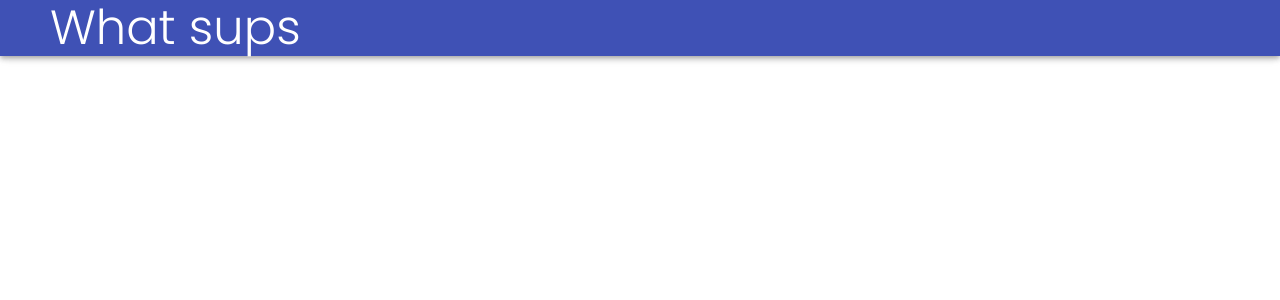
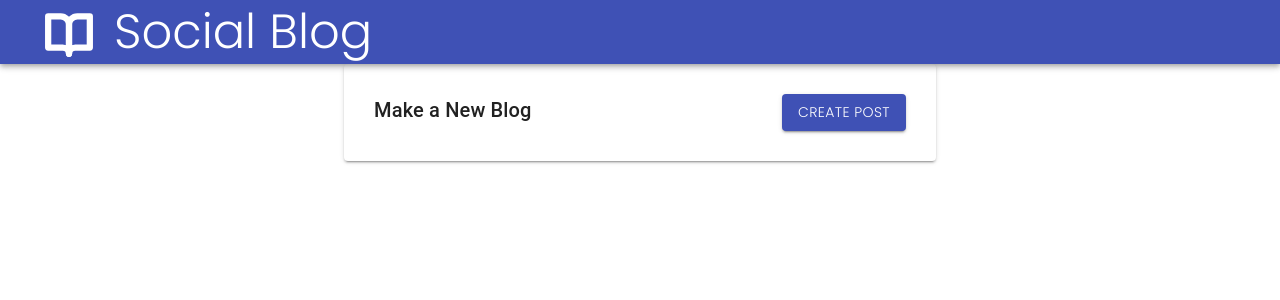
Before and after one commit to yxgdev/social-blog, a React (Create React App) app in the folder frontend/: page / in a window 1280 px wide. Shown: the top 300 px of the page. Built offline with nearby package versions, Linux system fonts and the light colour scheme.

Commit message:
updated Form.js

```diff
--- a/frontend/src/App.js
+++ b/frontend/src/App.js
@@ -1,10 +1,12 @@
 import React from "react";
 import Form from "./components/Form/Form";
+import Navbar from "./components/Navbar/Navbar";
 
 const App = () => {
   return (
     <>
-      <Form>w</Form>
+      <Navbar></Navbar>
+      <Form></Form>
     </>
   );
 };
--- a/frontend/src/components/Form/Form.js
+++ b/frontend/src/components/Form/Form.js
@@ -1,20 +1,71 @@
-import React from "react";
-
+import React, { useEffect, useState } from "react";
 import useStyles from "./style";
-import { Paper, Container, AppBar, Typography } from "@material-ui/core";
+import {
+  Paper,
+  Container,
+  AppBar,
+  Typography,
+  SvgIcon,
+  Grid,
+  TextField,
+  Collapse,
+  Button,
+} from "@material-ui/core";
 const Form = () => {
   const classes = useStyles();
+  const [collapsed, setCollapsed] = useState(false);
+
+  const handleCollapseButton = () => {
+    setCollapsed(!collapsed);
+  };
+
   return (
-    <Paper elevation={2}>
-      <AppBar>
-        <Typography className={classes.brand} variant="h3">
-          {" "}
-          What sups
-        </Typography>
-      </AppBar>
-      <Container>wd</Container>
-    </Paper>
+    <Container className={classes.container} align="center">
+      <Paper className={classes.paper} elevation={2}>
+        <form action="" className={classes.form}>
+          <Grid container direction="row" justifyContent="space-between">
+            <Grid item xs={6}>
+              <Typography variant="h6" align="left">
+                Make a New Blog
+              </Typography>
+            </Grid>
+            <Grid item>
+              <Button
+                color={collapsed ? "secondary" : "primary"}
+                onClick={handleCollapseButton}
+                variant="contained"
+              >
+                {collapsed ? "cancel" : "Create Post"}
+              </Button>
+            </Grid>
+          </Grid>
+          <Collapse in={collapsed}>
+            <Grid
+              direction="row"
+              justifyContent="flex-start"
+              container
+              className={classes.grid}
+            >
+              <Grid className={classes.textField} item xs={12}>
+                <TextField fullWidth label="Title"></TextField>
+              </Grid>
+              <Grid item xs={12}>
+                <TextField fullWidth label="Title"></TextField>
+              </Grid>
+            </Grid>
+          </Collapse>
+        </form>
+      </Paper>
+    </Container>
   );
 };
 
 export default Form;
+
+// title: String,
+//   content: String,
+//   selectedFile: String,
+//   author: String,
+//   createdAt: {
+//     type: Date,
+//     required: true,
--- a/frontend/src/components/Form/style.js
+++ b/frontend/src/components/Form/style.js
@@ -1,9 +1,20 @@
 import { makeStyles } from "@material-ui/core";
-
 export default makeStyles(() => ({
-  brand: {
-    marginLeft: "50px",
-    fontFamily: ["Poppins", "sans-serif"].join(","),
+  container: {
+    width: "50%",
+  },
+  grid: {
+    padding: "10px 0px",
+  },
+  form: {},
+  paper: {
+    padding: "30px",
+  },
+  textField: {
+    maxWidth: "100px",
   },
 }));
+
 //
+//
+//
--- /dev/null
+++ b/frontend/src/components/Navbar/Navbar.js
@@ -0,0 +1,30 @@
+import bookSvg from "../../images/book-open.svg";
+
+import React from "react";
+import {
+  Paper,
+  Container,
+  AppBar,
+  Typography,
+  SvgIcon,
+  Grid,
+  Toolbar,
+} from "@material-ui/core";
+import useStyles from "./styles";
+
+const Navbar = () => {
+  const classes = useStyles();
+
+  return (
+    <AppBar position="relative" className={classes.navbar}>
+      <Toolbar>
+        <img className={classes.img} src={bookSvg} alt="" />
+        <Typography className={classes.brand} variant="h3">
+          Social Blog
+        </Typography>
+      </Toolbar>
+    </AppBar>
+  );
+};
+
+export default Navbar;
--- /dev/null
+++ b/frontend/src/components/Navbar/styles.js
@@ -0,0 +1,23 @@
+import { makeStyles } from "@material-ui/core";
+
+export default makeStyles(() => ({
+  brand: {
+    marginLeft: "20px",
+    fontFamily: ["Poppins", "sans-serif"].join(","),
+  },
+  img: {
+    fill: "white",
+    marginTop: "5px",
+    marginLeft: "20px",
+    width: "50px",
+    height: "50px",
+  },
+
+  navbar: {
+    margin: "0px 0px",
+    padding: "0px 0px",
+  },
+}));
+//
+//
+//
--- a/frontend/src/index.css
+++ b/frontend/src/index.css
@@ -1,3 +1,5 @@
 * {
   font-family: "Poppins", sans-serif;
+  padding: 0px;
+  margin: 0px;
 }
```
Also changed, not shown: frontend/src/images/book-open.svg (added).
